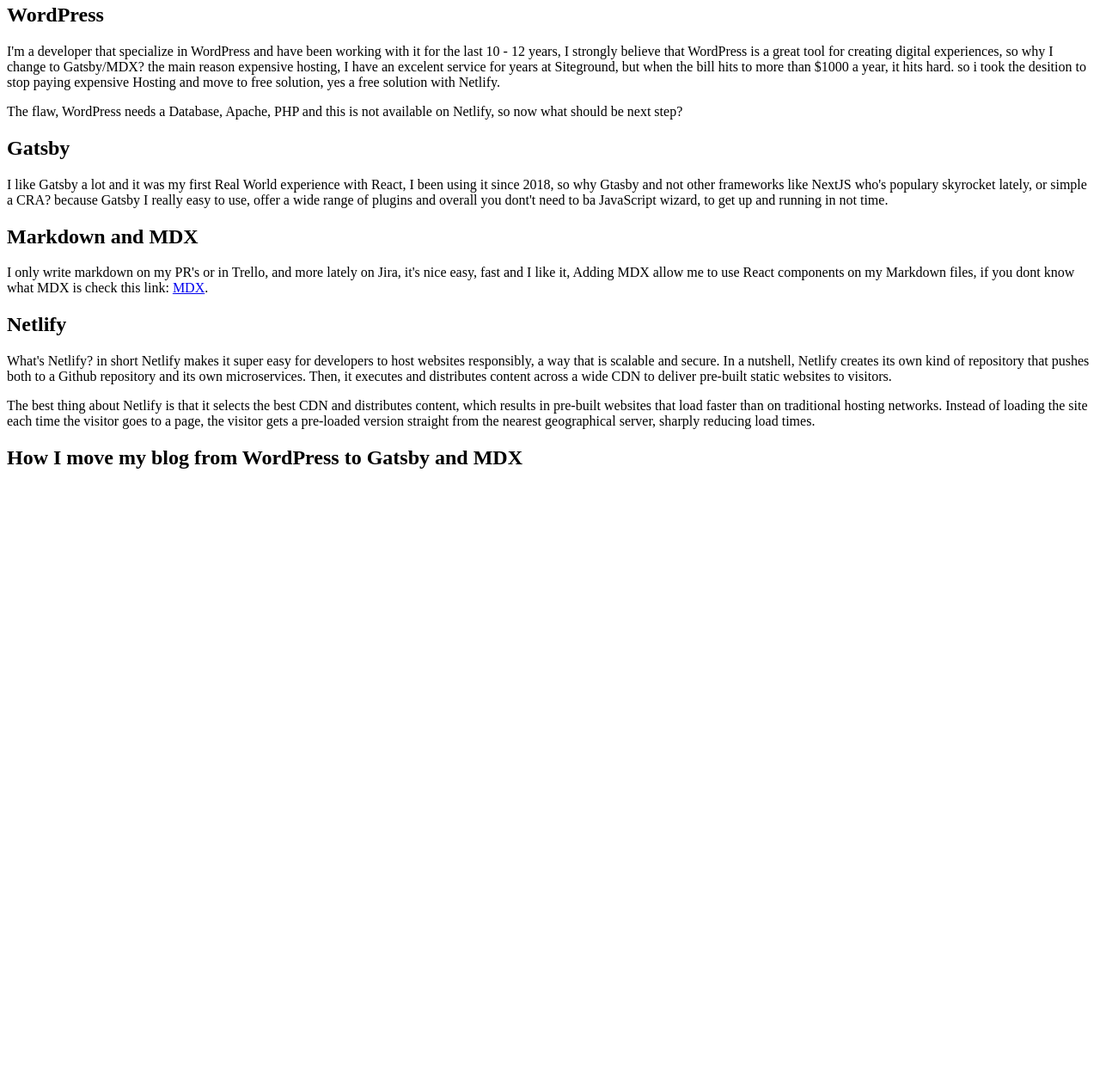
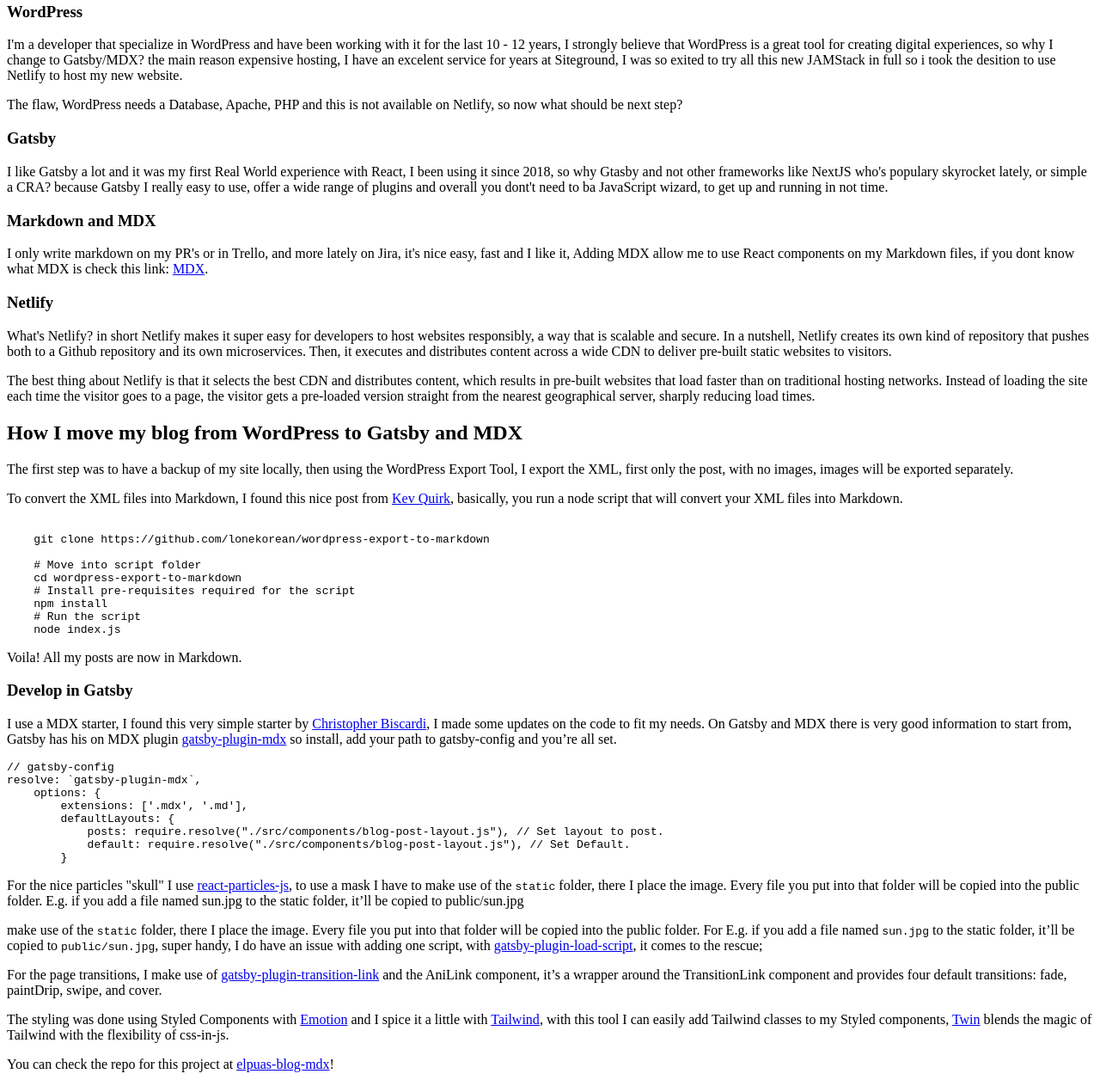
Before and after one commit to elpuas/elpuas-blog-mdx, a Gatsby site: page /blog/from-wordpress-to-gatsby-and-mdx in a window 1280 px wide. Shown: the part 16-1279 px from the top of the page at 86% size. Before the commit the page ends 800 px from the top, so only its background shows below. Built offline with nearby package versions, Linux system fonts and the light colour scheme; Gatsby itself is replaced by a stand-in of ours; some packages are replaced by stand-ins of ours; code samples lack their colours.

Commit message:
update blog

````diff
--- a/src/pages/blog/from-wordpress-to-gatsby-and-mdx.mdx
+++ b/src/pages/blog/from-wordpress-to-gatsby-and-mdx.mdx
@@ -5,24 +5,66 @@
 thumbnail: ../../images/gatsby-site.jpg
 ---
 
-## WordPress
+### WordPress
 
-I'm a developer that specialize in WordPress and have been working with it for the last 10 - 12 years, I strongly believe that WordPress is a great tool for creating digital experiences, so why I change to Gatsby/MDX? the main reason expensive hosting, I have an excelent service for years at Siteground, but when the bill hits to more than $1000 a year, it hits hard. so i took the desition to stop paying expensive Hosting and move to free solution, yes a free solution with Netlify.
+I'm a developer that specialize in WordPress and have been working with it for the last 10 - 12 years, I strongly believe that WordPress is a great tool for creating digital experiences, so why I change to Gatsby/MDX? the main reason expensive hosting, I have an excelent service for years at Siteground, I was so exited to try all this new JAMStack in full so i took the desition to use Netlify to host my new website.
 
 The flaw, WordPress needs a Database, Apache, PHP and this is not available on Netlify, so now what should be next step?
 
-## Gatsby
+### Gatsby
 
 I like Gatsby a lot and it was my first Real World experience with React, I been using it since 2018, so why Gtasby and not other frameworks like NextJS who's populary skyrocket lately, or simple a CRA? because Gatsby I really easy to use, offer a wide range of plugins and overall you dont't need to ba JavaScript wizard, to get up and running in not time.
 
-## Markdown and MDX
+### Markdown and MDX
 
 I only write markdown on my PR's or in Trello, and more lately on Jira, it's nice easy, fast and I like it, Adding MDX allow me to use React components on my Markdown files, if you dont know what MDX is check this link: [MDX](https://mdxjs.com/).
 
-## Netlify
+### Netlify
 
 What's Netlify? in short Netlify makes it super easy for developers to host websites responsibly, a way that is scalable and secure. In a nutshell, Netlify creates its own kind of repository that pushes both to a Github repository and its own microservices. Then, it executes and distributes content across a wide CDN to deliver pre-built static websites to visitors.
 
 The best thing about Netlify is that it selects the best CDN and distributes content, which results in pre-built websites that load faster than on traditional hosting networks. Instead of loading the site each time the visitor goes to a page, the visitor gets a pre-loaded version straight from the nearest geographical server, sharply reducing load times.
 
 ## How I move my blog from WordPress to Gatsby and MDX
+The first step was to have a backup of my site locally, then using the WordPress Export Tool, I export the XML, first only the post, with no images, images will be exported separately.
+
+To convert the XML files into Markdown, I found this nice post from [Kev Quirk](https://kevq.uk/how-to-convert-wordpress-to-markdown/), basically, you run a node script that will convert your XML files into Markdown.
+
+```bash
+
+    git clone https://github.com/lonekorean/wordpress-export-to-markdown
+
+    # Move into script folder
+    cd wordpress-export-to-markdown
+    # Install pre-requisites required for the script
+    npm install
+    # Run the script
+    node index.js
+```
+
+Voila! All my posts are now in Markdown.
+
+### Develop in Gatsby
+
+I use a MDX starter, I found this very simple starter by [Christopher Biscardi](https://github.com/ChristopherBiscardi/gatsby-starter-mdx-basic), I made some updates on the code to fit my needs. On Gatsby and MDX there is very good information to start from, Gatsby has his on MDX plugin [gatsby-plugin-mdx](https://www.gatsbyjs.com/plugins/gatsby-plugin-mdx/) so install, add your path to gatsby-config and you’re all set.
+
+```js
+// gatsby-config
+resolve: `gatsby-plugin-mdx`,
+    options: {
+        extensions: ['.mdx', '.md'],
+        defaultLayouts: {
+            posts: require.resolve("./src/components/blog-post-layout.js"), // Set layout to post.
+            default: require.resolve("./src/components/blog-post-layout.js"), // Set Default.
+        }
+```
+
+For the nice particles "skull" I use [react-particles-js](https://www.npmjs.com/package/react-particles-js), to use a mask I have to make use of the `static` folder, there I place the image. Every file you put into that folder will be copied into the public folder. E.g. if you add a file named sun.jpg to the static folder, it’ll be copied to public/sun.jpg
+
+make use of the `static` folder, there I place the image. Every file you put into that folder will be copied into the public folder. For E.g. if you add a file named `sun.jpg` to the static folder, it’ll be copied to `public/sun.jpg`, super handy, I do have an issue with adding one script, with [gatsby-plugin-load-script](https://www.gatsbyjs.com/plugins/gatsby-plugin-load-script/), it comes to the rescue;
+
+For the page transitions, I make use of [gatsby-plugin-transition-link](https://www.gatsbyjs.com/plugins/gatsby-plugin-transition-link) and the AniLink component, it’s a wrapper around the TransitionLink component and provides four default transitions: fade, paintDrip, swipe, and cover.
+
+The styling was done using Styled Components with [Emotion](https://emotion.sh/docs/introduction) and I spice it a little with [Tailwind](https://tailwindcss.com/), with this tool I can easily add Tailwind classes to my Styled components, [Twin](https://github.com/ben-rogerson/twin.macro) blends the magic of Tailwind with the flexibility of css-in-js.
+
+You can check the repo for this project at [elpuas-blog-mdx](https://github.com/elpuas/elpuas-blog-mdx)!
````
